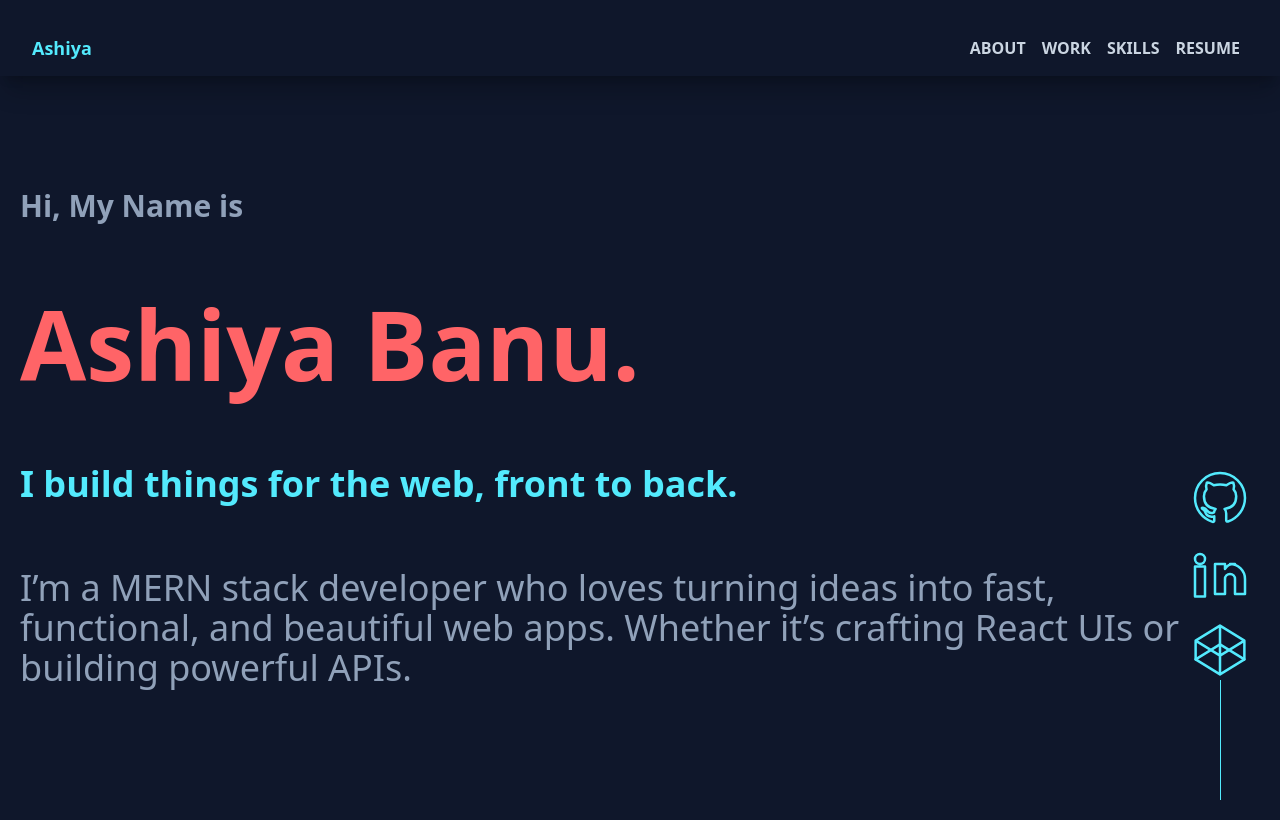
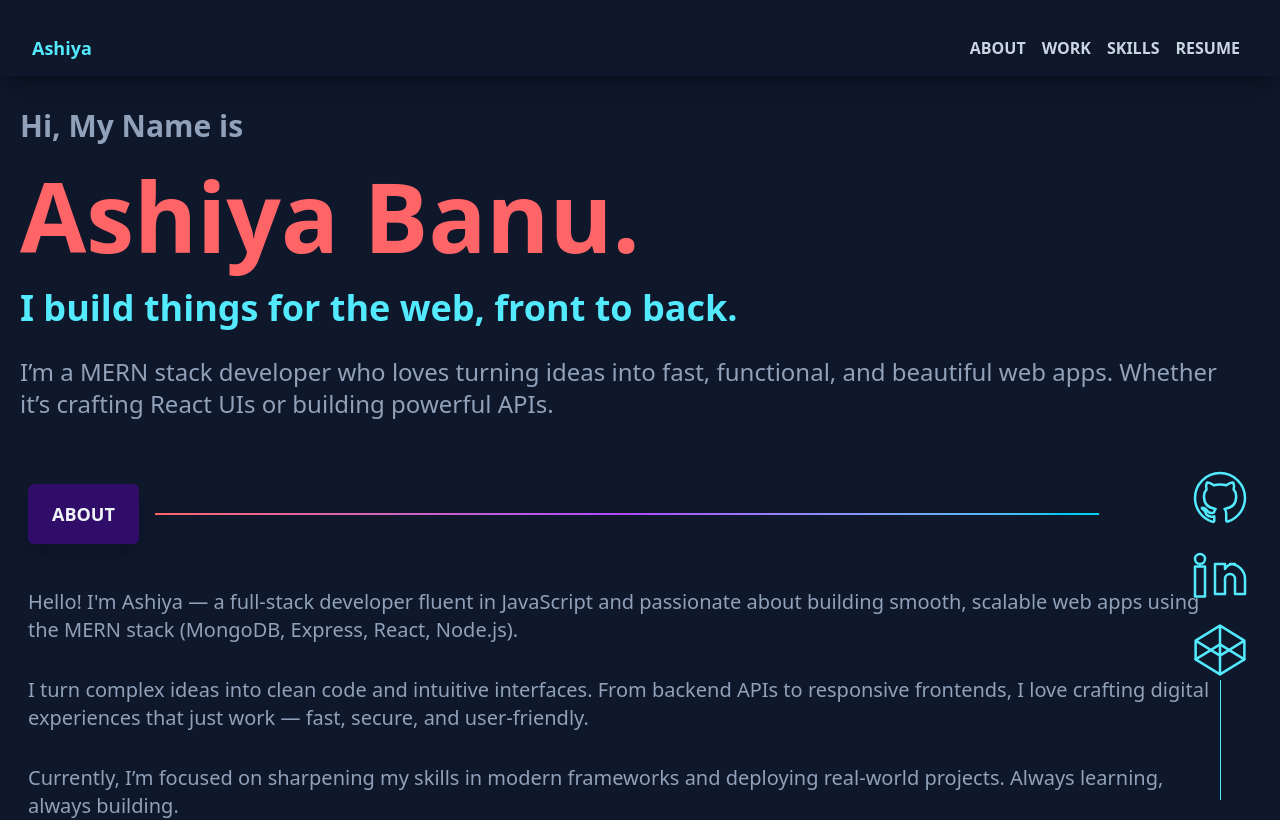
Before and after one commit to ashiyaman/V2.ashiyaman, a React (Vite) app: page / in a window 1280 px wide. Shown: the top 820 px of the page. Built offline with nearby package versions, Linux system fonts and the light colour scheme.

Commit message:
fix: Fix typography

```diff
--- a/src/components/About.jsx
+++ b/src/components/About.jsx
@@ -2,12 +2,12 @@ const About = () => {
   return (
     <section id="about" className="py-4 px-7 text-slate-400 bg-inherit">
       <div className="flex items-center gap-4 py-3 w-7/8">
-        <h3 className="text-slate-100 bg-violet-950 shadow-xl uppercase font-semibold px-6 py-4 text-lg md:text-3xl lg:text-4xl rounded-md">
+        <h3 className="text-slate-100 bg-violet-950 shadow-xl uppercase font-semibold px-6 py-4 text-lg rounded-md">
           About
         </h3>
         <span className="w-full h-[2px] bg-gradient-to-r from-red-400 via-purple-500 to-cyan-400"></span>
       </div>
-      <div className="pr-8 text-xl md:text-2xl lg:text-4xl my-4 w-full">
+      <div className="pr-8 text-xl my-4 w-full">
         <p className="py-4">
           Hello! I'm Ashiya — a full-stack developer fluent in JavaScript and
           passionate about building smooth, scalable web apps using the MERN
--- a/src/components/Home.jsx
+++ b/src/components/Home.jsx
@@ -17,13 +17,13 @@ const Home = () => {
     return () => clearInterval(interval)
   }, [])
   return (
-    <section className="my-8 px-5 md:my-16 lg:my-20">
-        <p className="text-slate-400 py-3 md:py-5 text-xl md:text-3xl lg:py-8">
+    <section className="my-6 px-5 md:my-8 lg:my-5">
+        <p className="text-slate-400 py-3 md:py-5 text-xl md:text-3xl lg:py-3">
         <b>Hi, My Name is</b>{" "}
         </p>
-        <h1 className="text-red-400 md:text-8xl py-4 md:py-5 text-6xl lg:text-10xl lg:py-10"><b>Ashiya Banu.</b></h1>
-        <h2 className="typing md:text-4xl text-cyan-300 py-3 lg:py-8 md:py-5 lg:text-4xl font-semibold text-2xl">{typingText}</h2>
-        <p className="text-slate-400 py-3 pr-10 md:py-5 lg:py-8 md:text-2xl lg:text-4xl text-xl">
+        <h1 className="text-red-400 md:text-8xl py-4 md:py-5 text-6xl lg:py-3"><b>Ashiya Banu.</b></h1>
+        <h2 className="typing md:text-4xl text-cyan-300 py-3 lg:py-3 md:py-3 font-semibold text-2xl">{typingText}</h2>
+        <p className="text-slate-400 py-3 pr-10 md:py-8 lg:py-4 md:text-2xl text-xl">
             I’m a MERN stack developer who loves turning ideas into fast,
             functional, and beautiful web apps. Whether it’s crafting React UIs or
             building powerful APIs.
```
